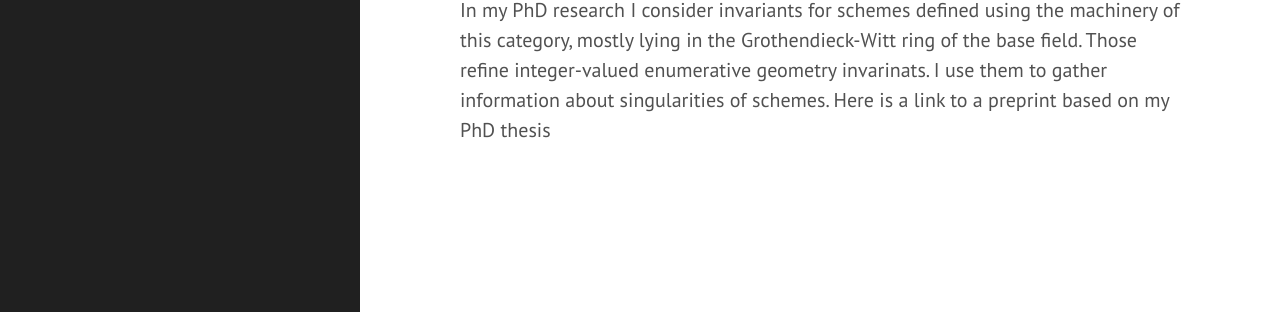
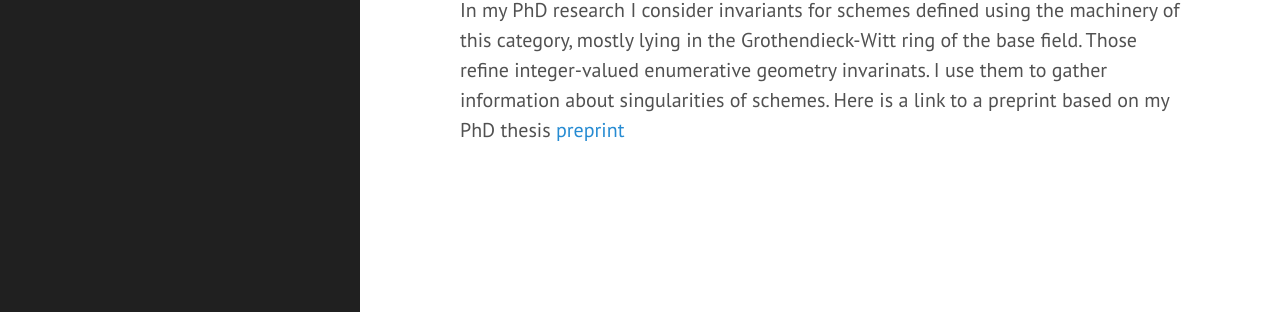
Before and after one commit to ransass/ransass.github.io, a Jekyll site: the page built from index.html, in a window 1280 px wide. Shown: the part 385-697 px from the top of the page. Built offline with Jekyll 4.4.1, drawn with Linux system fonts in a browser that asks for light colours; some web fonts are replaced; the list of posts is cut into pages by our own code.

Commit message:
Update index.html

```diff
--- a/index.html
+++ b/index.html
@@ -11,6 +11,7 @@
 In my PhD research I consider invariants for schemes defined using the machinery of this category, mostly lying in the Grothendieck-Witt ring of the base field. Those refine integer-valued enumerative geometry invarinats. I use them to gather information about singularities of schemes.
 
 Here is a link to a preprint based on my PhD thesis
+<a href="https://arxiv.org/abs/2101.02686">preprint</a>
 
 <!-- <div class="posts">
   {% for post in paginator.posts %}
```
